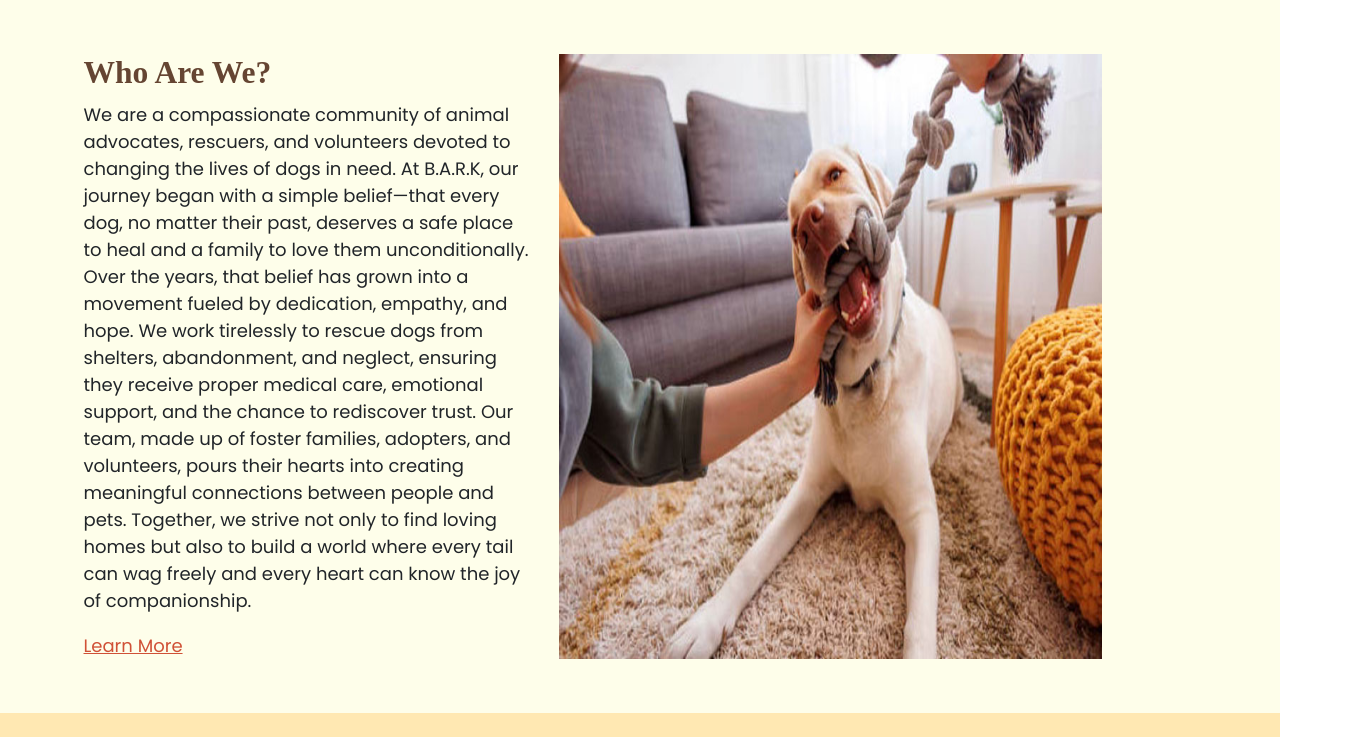
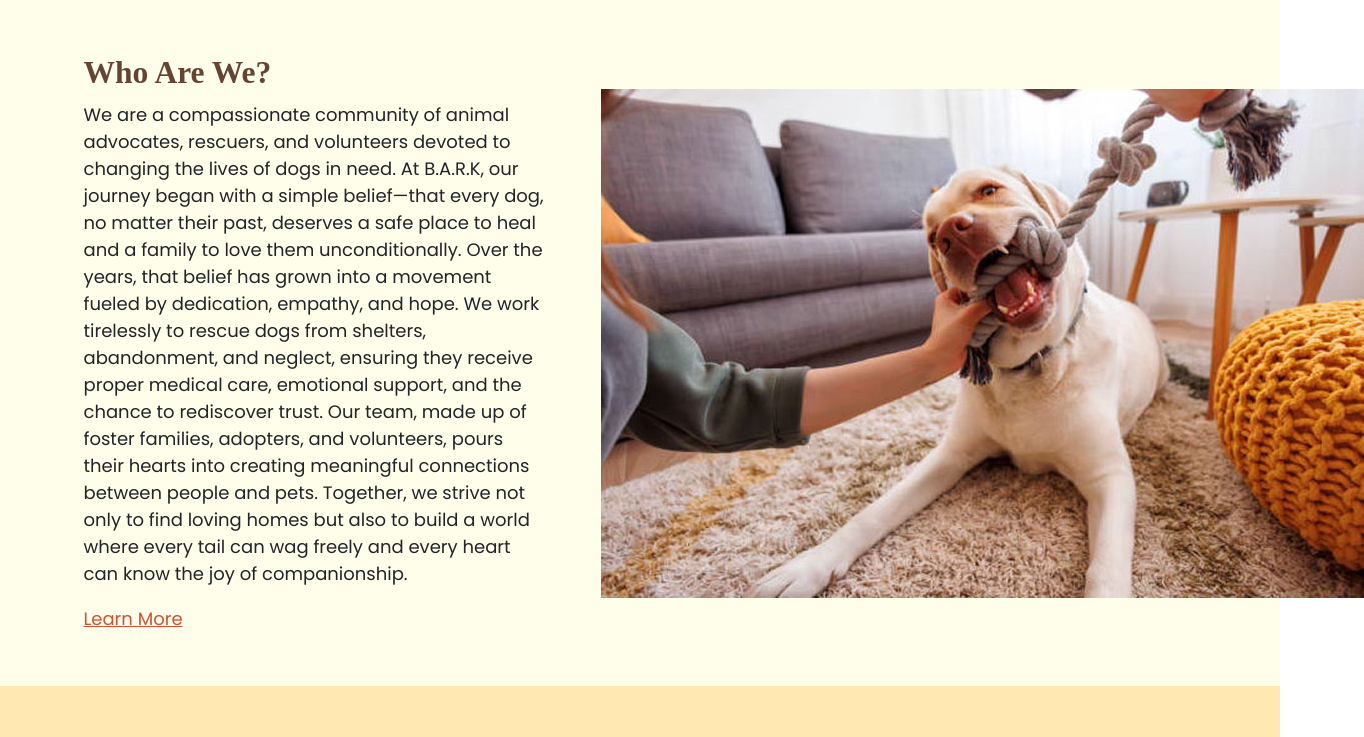
Before and after one commit to AMcD-121/dsn1713_final, a website: page about.html in a window 1280 px wide. Shown: the part 719-1456 px from the top of the page, 1364 px wide, since content can reach past the window. Drawn offline with nearby package versions, Linux system fonts and the light colour scheme; a web font is replaced by a local one.

Commit message:
Update about.html

```diff
--- a/about.html
+++ b/about.html
@@ -43,13 +43,13 @@
         </section>
         <section class="bg-light">
             <div class="container py-5">
-                <div class="row">
-                    <div class="col-md-5">
+                <div class="d-flex flex-column flex-lg-row gap-5">
+                    <div class="col-lg-5">
                         <h3> Who Are We? </h3>
                         <p> We are a compassionate community of animal advocates, rescuers, and volunteers devoted to changing the lives of dogs in need. At B.A.R.K, our journey began with a simple belief—that every dog, no matter their past, deserves a safe place to heal and a family to love them unconditionally. Over the years, that belief has grown into a movement fueled by dedication, empathy, and hope. We work tirelessly to rescue dogs from shelters, abandonment, and neglect, ensuring they receive proper medical care, emotional support, and the chance to rediscover trust. Our team, made up of foster families, adopters, and volunteers, pours their hearts into creating meaningful connections between people and pets. Together, we strive not only to find loving homes but also to build a world where every tail can wag freely and every heart can know the joy of companionship. </p>
                         <a href="#" class="text-secondary"> Learn More </a>
                     </div>
-                    <img src="images/about_who.jpg" alt="Dog playing with a toy" class="img-fluid col-md-6"> <!-- Image is distorting -->
+                    <img src="images/about_who.jpg" alt="Dog playing with a toy" class="object-fit-scale"> <!--Breaks the edge of the container? -->
                 </div>
             </div>
         </section>
```
